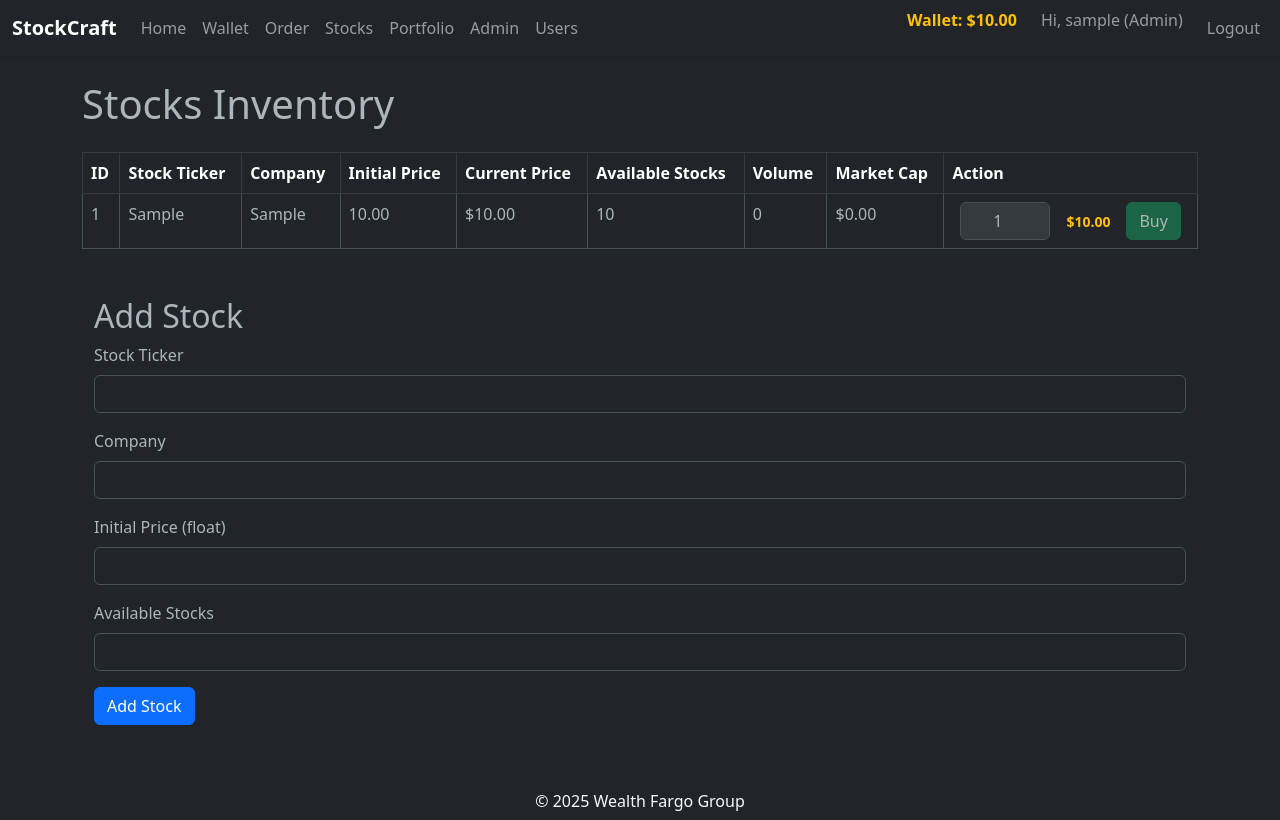
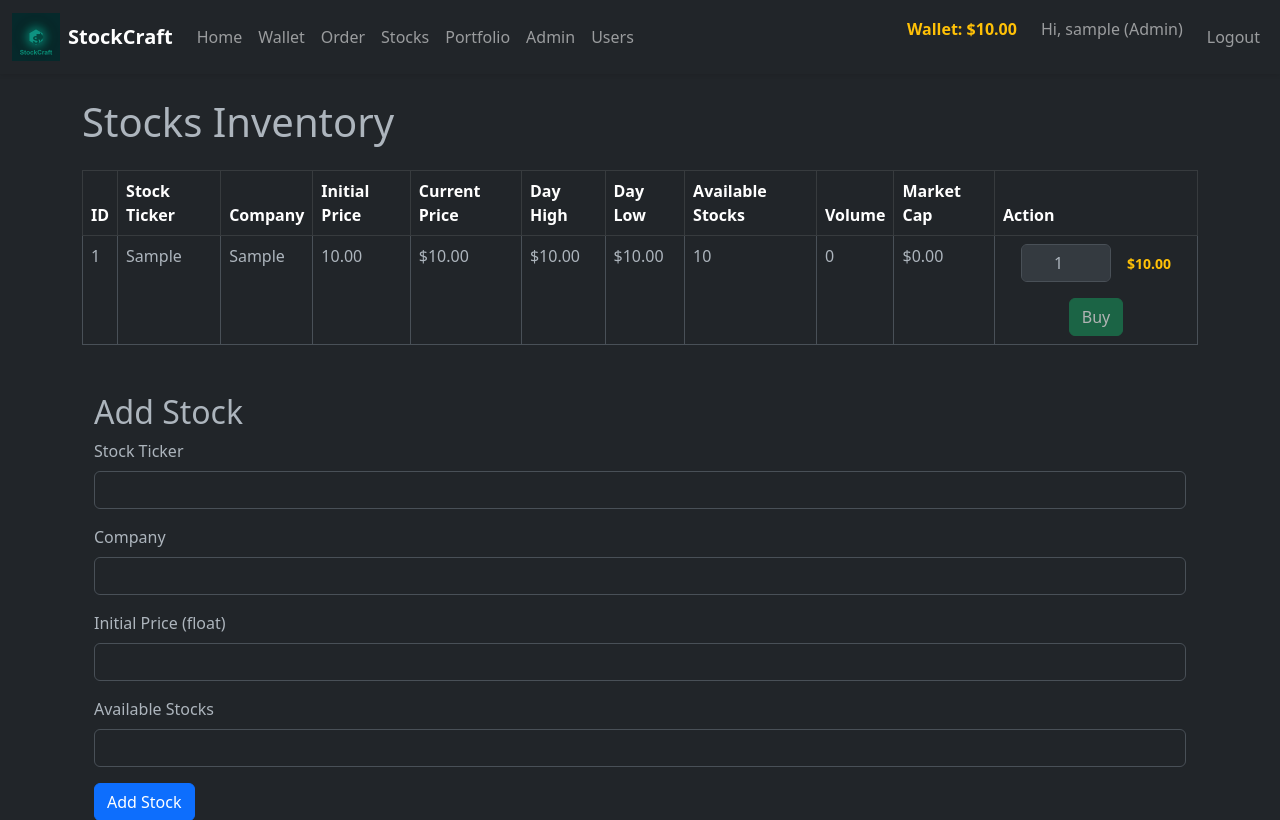
Before and after one commit to hskim19-yeet/GitHub-Main-Repo, a Flask app: page /stocks in a window 1280 px wide. Shown: the top 820 px of the page. Run offline with Flask 3, Linux system fonts and the light colour scheme; a user stored in the database is signed in; tables that the repository leaves empty hold one stand-in row (values such as "Sample post").

Commit message:
Highs and Lows

```diff
--- a/working-directory/app.py
+++ b/working-directory/app.py
@@ -1,3 +1,4 @@
+import os
 from flask import Flask, render_template, redirect, url_for, flash, request, jsonify
 from flask_sqlalchemy import SQLAlchemy
 from werkzeug.security import generate_password_hash, check_password_hash
@@ -10,7 +11,12 @@ import random
 
 app = Flask(__name__)
 
-app.config['SQLALCHEMY_DATABASE_URI'] = 'mysql+pymysql://admin:password2025@database-1.cf4ak2q88oos.eu-central-1.rds.amazonaws.com/stockcraft_db'
+database_uri = os.getenv(
+    "SQLALCHEMY_DATABASE_URI",
+    "mysql+pymysql://root:password@127.0.0.1/stockcraft_db",
+)
+# Use env var to override connection string in different environments.
+app.config['SQLALCHEMY_DATABASE_URI'] = database_uri
 app.config['SQLALCHEMY_TRACK_MODIFICATIONS'] = False
 app.config['SECRET_KEY'] = 'your-secret-key'
 
@@ -702,6 +708,8 @@ def stocks():
     volumes = {}
     market_caps = {}
     outstanding_stocks = {}
+    daily_highs = {}
+    daily_lows = {}
     for stock in stocks:
         volume = db.session.query(func.sum(func.abs(Transaction.quantity))).filter(Transaction.stock_id == stock.id,
                                                                                    func.date(Transaction.timestamp) == today
@@ -719,12 +727,34 @@ def stocks():
         else:
             market_caps[stock.id] = 0.00
 
+        high_low = db.session.query(
+            func.max(Transaction.price),
+            func.min(Transaction.price)
+        ).filter(
+            Transaction.stock_id == stock.id,
+            func.date(Transaction.timestamp) == today
+        ).one()
+
+        daily_high = high_low[0]
+        daily_low = high_low[1]
+
+        fallback_price = Decimal(str(stock.current_price or stock.initial_price or 0))
+        if daily_high is None:
+            daily_high = fallback_price
+        if daily_low is None:
+            daily_low = fallback_price
+
+        daily_highs[stock.id] = float(Decimal(daily_high).quantize(Decimal("0.01")))
+        daily_lows[stock.id] = float(Decimal(daily_low).quantize(Decimal("0.01")))
+
     return render_template('stocks.html',
                            stocks=stocks,
                            market=market,
                            volumes=volumes,
                            market_caps=market_caps,
-                           outstanding_stocks=outstanding_stocks)
+                           outstanding_stocks=outstanding_stocks,
+                           daily_highs=daily_highs,
+                           daily_lows=daily_lows)
 
 
 @app.route('/add_stock', methods=['POST'])
@@ -1085,7 +1115,6 @@ def wallet_withdraw():
 
 @app.route("/")
 def home():
-
     return render_template("home.html")
 
 
--- a/working-directory/templates/base.html
+++ b/working-directory/templates/base.html
@@ -1,4 +1,3 @@
-<!-- templates/base.html -->
 <!DOCTYPE html>
 <html lang="en" data-bs-theme="dark">
   <head>
@@ -8,6 +7,17 @@
       href="https://cdn.jsdelivr.net/npm/bootstrap@5.3.0/dist/css/bootstrap.min.css"
       rel="stylesheet"
     />
+    <style>
+      .brand-logo {
+        height: 48px;
+        width: auto;
+      }
+      @media (max-width: 576px) {
+        .brand-logo {
+          height: 40px;
+        }
+      }
+    </style>
     <title>{% block title %}{% endblock %} - StockCraft</title>
   </head>
   <body>
@@ -15,9 +25,14 @@
       class="navbar navbar-expand-lg navbar-dark bg-dark shadow-sm sticky-top"
     >
       <div class="container-fluid">
-        <a class="navbar-brand fw-bold" href="{{ url_for('home') }}"
-          >StockCraft</a
-        >
+        <a class="navbar-brand d-flex align-items-center fw-bold gap-2" href="{{ url_for('home') }}">
+          <img
+            src="{{ url_for('static', filename='images/stockcraft_logo.png') }}"
+            alt="StockCraft logo"
+            class="brand-logo"
+          />
+          <span>StockCraft</span>
+        </a>
         <button
           class="navbar-toggler"
           type="button"
--- a/working-directory/templates/stocks.html
+++ b/working-directory/templates/stocks.html
@@ -19,6 +19,8 @@
                     <th>Company</th>
                     <th>Initial Price</th>
                     <th>Current Price</th>
+                    <th>Day High</th>
+                    <th>Day Low</th>
                     <th>Available Stocks</th>
                     <th>Volume</th> <!--20oct2025-->
                     <th>Market Cap</th>
@@ -35,6 +37,12 @@
                     <td>{{ '%.2f'|format(stock.initial_price) }}</td>
                     <td class="updated-price" data-symbol="{{ stock.stock_ticker }}">
                         ${{ '%.2f'|format(stock.current_price) }}
+                    </td>
+                    <td>
+                        ${{ '%.2f'|format(daily_highs[stock.id]) }}
+                    </td>
+                    <td>
+                        ${{ '%.2f'|format(daily_lows[stock.id]) }}
                     </td>
                     <td>{{ stock.available_stocks }}</td>
                     <td>{{ volumes[stock.id] }}</td> <!--20oct2025-->
```
Also changed, not shown: working-directory/static/images/stockcraft_logo.png (added), working-directory/templates/home.html (line endings or trailing spaces).
